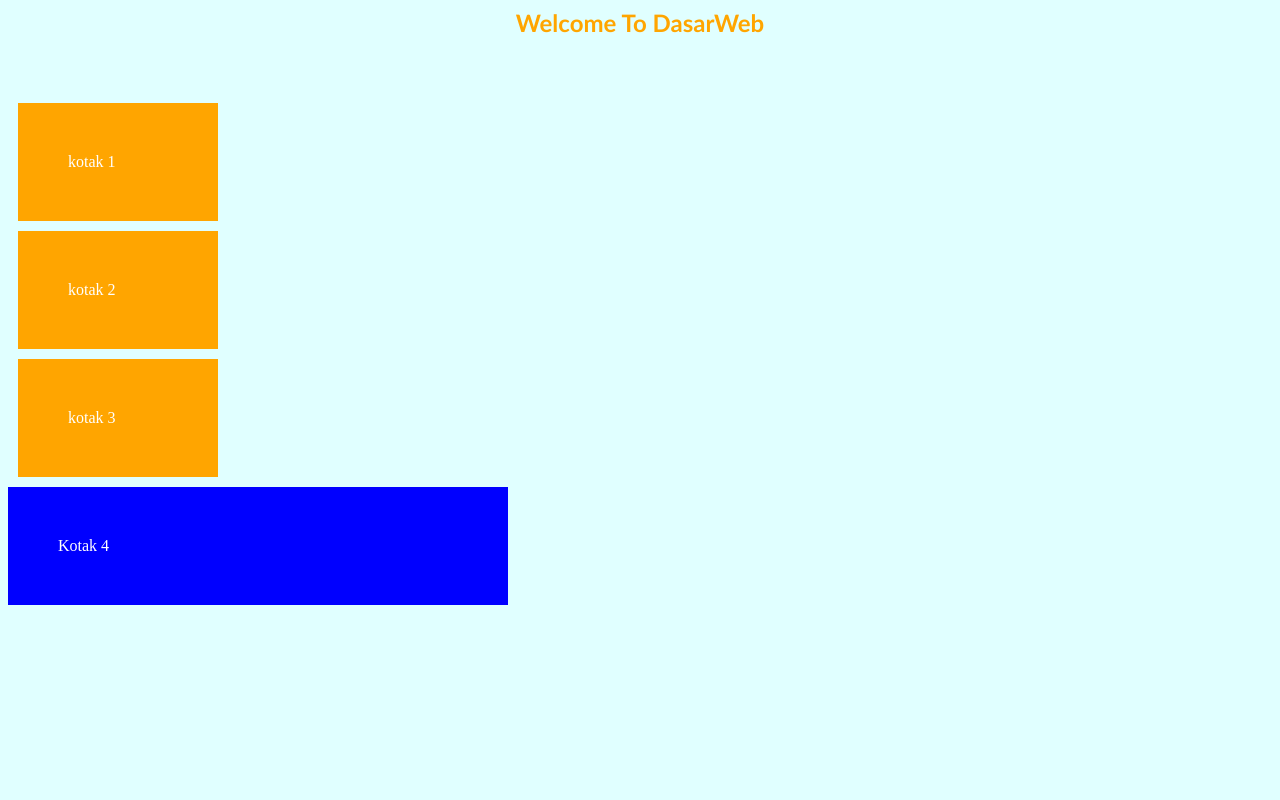
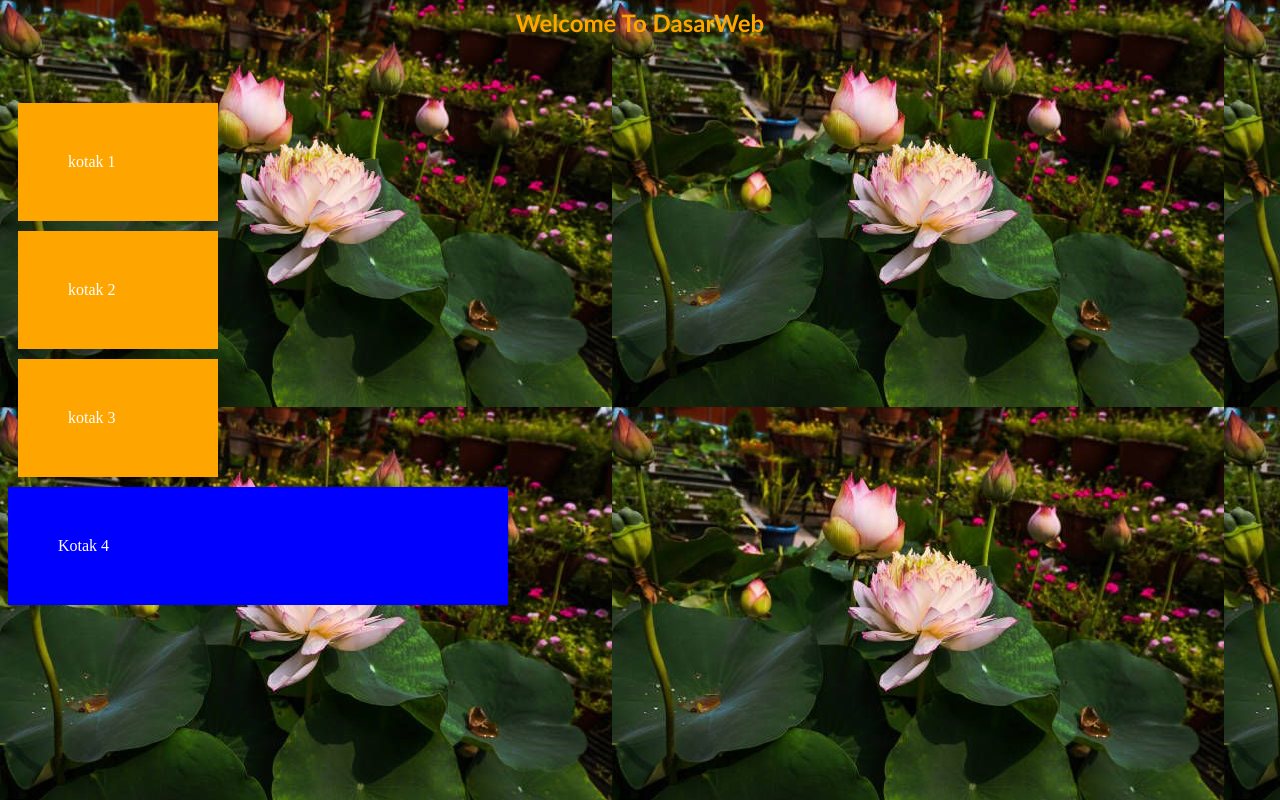
Before and after one commit to tjahjoe/PemrogramanWEB_2G_30, a PHP site: page / in a window 1280 px wide. Run offline with PHP 8.4, Linux system fonts and the light colour scheme.

Commit message:
Pertemuan2_Praktikum5_Soal4_30

```diff
--- a/dasarWeb/Pertemuan2/style.css
+++ b/dasarWeb/Pertemuan2/style.css
@@ -19,7 +19,12 @@ h2{
     padding: 50px;
 }
 
-body{
+/* body{
     background: lightcyan;
     color: white;
+} */
+
+body{
+    background: url('bunga2.png');
+    color: white;
 }
```
Also changed, not shown: dasarWeb/Pertemuan2/bunga2.png (added).
